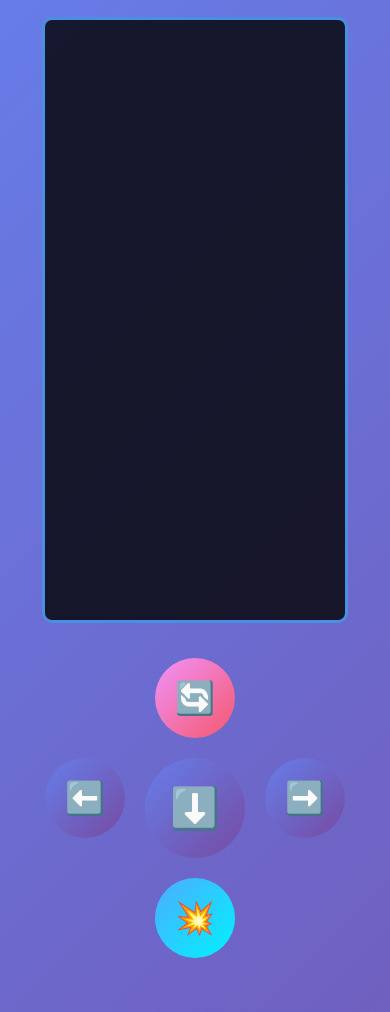
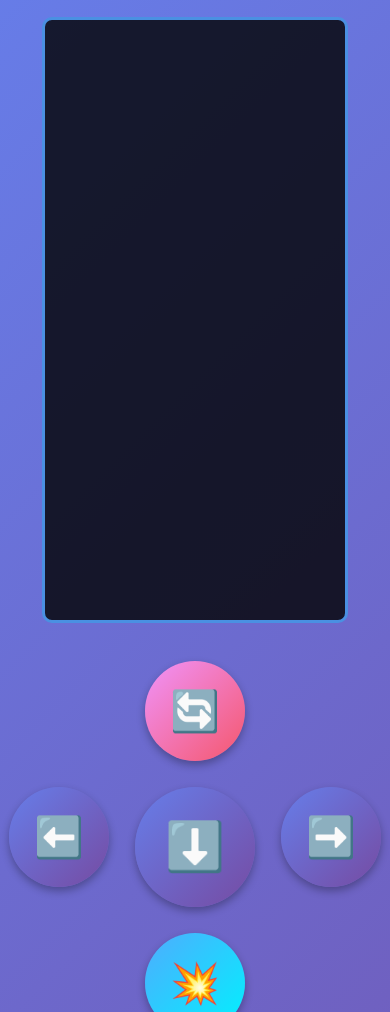
Before and after one commit to wonderful-david/family, a website: page tetris.html in a window 390 px wide. Shown: the part 88-1100 px from the top of the page. Drawn offline with Linux system fonts and the light colour scheme.

Commit message:
Fix mobile touch controls with simplified approach and larger buttons

```diff
--- a/tetris.html
+++ b/tetris.html
@@ -180,13 +180,13 @@
             background: linear-gradient(135deg, #667eea 0%, #764ba2 100%);
             color: white;
             border: none;
-            padding: 20px;
+            padding: 25px;
             border-radius: 50%;
-            font-size: 2em;
+            font-size: 2.5em;
             cursor: pointer;
             transition: all 0.3s ease;
-            width: 80px;
-            height: 80px;
+            width: 100px;
+            height: 100px;
             display: flex;
             align-items: center;
             justify-content: center;
@@ -195,8 +195,9 @@
             -webkit-touch-callout: none;
             -webkit-tap-highlight-color: transparent;
             touch-action: manipulation;
-            min-height: 44px; /* iOS 권장 최소 터치 크기 */
-            margin: 5px;
+            min-height: 60px; /* 더 큰 터치 영역 */
+            margin: 8px;
+            box-shadow: 0 4px 8px rgba(0,0,0,0.3);
         }
 
         .control-btn-mobile:active {
@@ -205,9 +206,9 @@
         }
 
         .control-btn-mobile.large {
-            width: 100px;
-            height: 100px;
-            font-size: 2.5em;
+            width: 120px;
+            height: 120px;
+            font-size: 3em;
         }
 
         .control-btn-mobile.rotate {
@@ -258,15 +259,15 @@
                 <!-- 모바일 컨트롤 버튼 -->
                 <div class="mobile-controls">
                     <div class="control-row">
-                        <button class="control-btn-mobile rotate" id="rotateBtn" onclick="if(tetrisGame && tetrisGame.gameRunning && !tetrisGame.gamePaused) tetrisGame.rotatePiece()">🔄</button>
+                        <button class="control-btn-mobile rotate" onclick="rotatePiece()">🔄</button>
                     </div>
                     <div class="control-row">
-                        <button class="control-btn-mobile" id="leftBtn" onclick="if(tetrisGame && tetrisGame.gameRunning && !tetrisGame.gamePaused) tetrisGame.movePiece(-1, 0)">⬅️</button>
-                        <button class="control-btn-mobile large" id="downBtn" onclick="if(tetrisGame && tetrisGame.gameRunning && !tetrisGame.gamePaused) tetrisGame.movePiece(0, 1)">⬇️</button>
-                        <button class="control-btn-mobile" id="rightBtn" onclick="if(tetrisGame && tetrisGame.gameRunning && !tetrisGame.gamePaused) tetrisGame.movePiece(1, 0)">➡️</button>
+                        <button class="control-btn-mobile" onclick="moveLeft()">⬅️</button>
+                        <button class="control-btn-mobile large" onclick="moveDown()">⬇️</button>
+                        <button class="control-btn-mobile" onclick="moveRight()">➡️</button>
                     </div>
                     <div class="control-row">
-                        <button class="control-btn-mobile drop" id="dropBtn" onclick="if(tetrisGame && tetrisGame.gameRunning && !tetrisGame.gamePaused) tetrisGame.hardDrop()">💥</button>
+                        <button class="control-btn-mobile drop" onclick="hardDrop()">💥</button>
                     </div>
                 </div>
             </div>
--- a/tetris.js
+++ b/tetris.js
@@ -511,3 +511,34 @@ let tetrisGame;
 document.addEventListener('DOMContentLoaded', () => {
     tetrisGame = new Tetris();
 });
+
+// 모바일 컨트롤을 위한 간단한 전역 함수들
+function rotatePiece() {
+    if (tetrisGame && tetrisGame.gameRunning && !tetrisGame.gamePaused) {
+        tetrisGame.rotatePiece();
+    }
+}
+
+function moveLeft() {
+    if (tetrisGame && tetrisGame.gameRunning && !tetrisGame.gamePaused) {
+        tetrisGame.movePiece(-1, 0);
+    }
+}
+
+function moveRight() {
+    if (tetrisGame && tetrisGame.gameRunning && !tetrisGame.gamePaused) {
+        tetrisGame.movePiece(1, 0);
+    }
+}
+
+function moveDown() {
+    if (tetrisGame && tetrisGame.gameRunning && !tetrisGame.gamePaused) {
+        tetrisGame.movePiece(0, 1);
+    }
+}
+
+function hardDrop() {
+    if (tetrisGame && tetrisGame.gameRunning && !tetrisGame.gamePaused) {
+        tetrisGame.hardDrop();
+    }
+}
```
